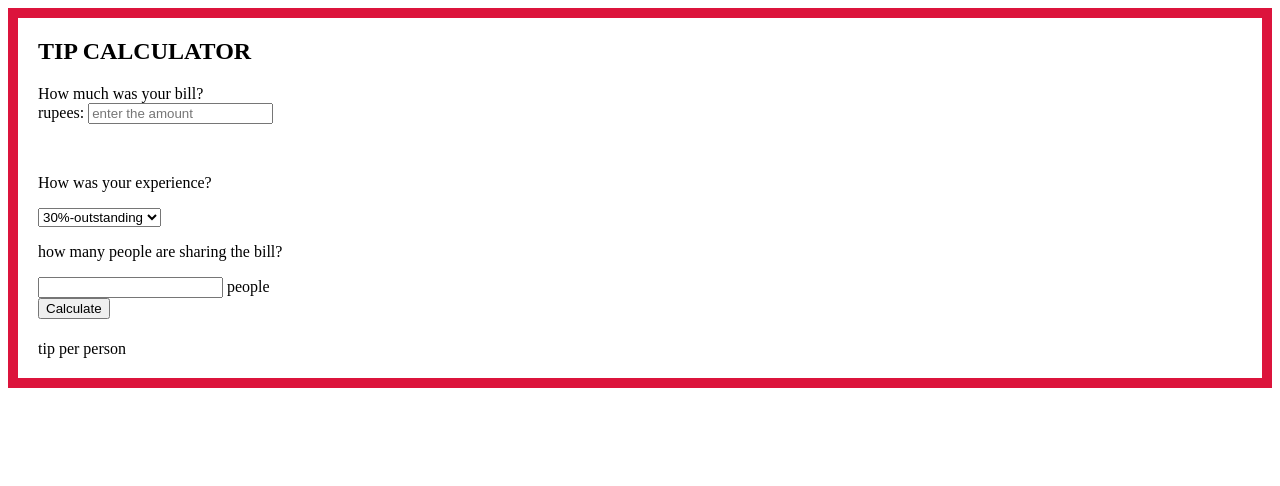
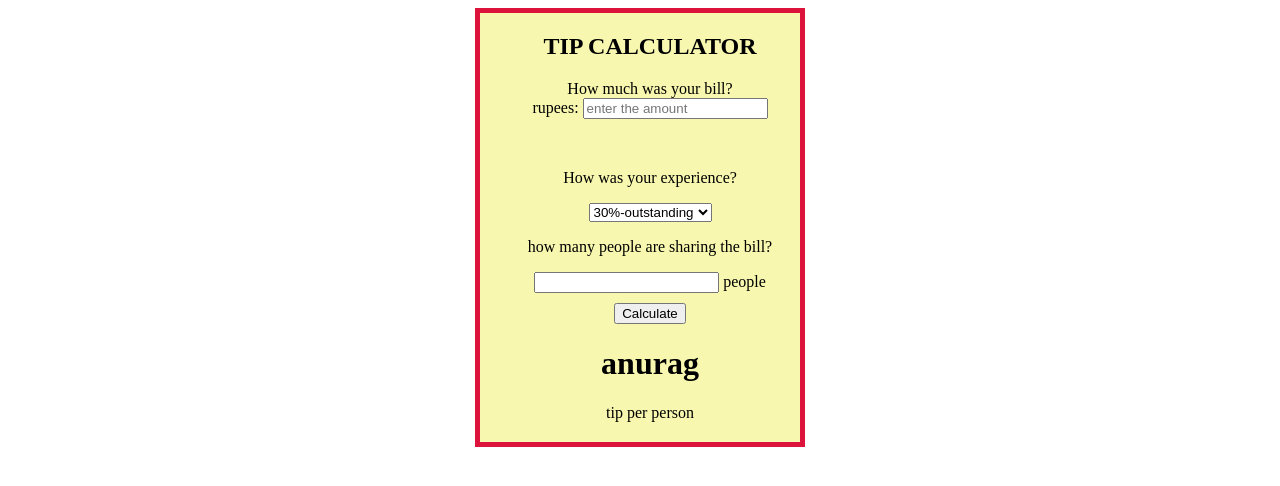
Before and after one commit to anurag9012/tipcalculator, a plain HTML site: page index.html in a window 1280 px wide. Drawn offline with Linux system fonts and the light colour scheme.

Commit message:
third commit

```diff
--- a/index.html
+++ b/index.html
@@ -34,10 +34,10 @@
         <input type="text" name="" id="nop"> people
     </div>
     <div>
-        <button onclick="tipfn()">Calculate</button>
+        <button style="margin-top: 10px;" onclick="tipfn()">Calculate</button>
     </div>
     <h1 id="tip">
-
+       anurag
     </h1>
     tip per person
 
--- a/script.js
+++ b/script.js
@@ -3,6 +3,7 @@ function tipfn(){
     //let experience= document.getElementById('exp').index;
     var experience=document.getElementById("exp");
     var tipamount=document.getElementById("tip");
+    console.log(tipamount.textContent)
 
     var experienceindex=experience.selectedIndex;
     var experiencestatus=experience.options[experienceindex].value;
@@ -23,6 +24,8 @@ else{
         tip=(billamt/10)*3;
     }
     tipamount.textContent=tip/nop;
+    tipamount.style.color='red' ;
+  tipamount.style.backgroundColor='yellow' ;
   //var tipeach=tip/nop;
  // alert(tipeach);
 
--- a/style.css
+++ b/style.css
@@ -1,10 +1,11 @@
 #mainbox{
-    border: 10px solid crimson ;
-    width: auto;
-    margin-right: 30%;
-    margin-left: 50%;
-    margin-top: 20%;
+    background-color: #edec4970;
+    border: 5px solid crimson ;
+    width: 300px;
+   top: 10%;
     margin: auto;
     padding-left: 20px;
     padding-bottom: 20px;
+   text-align: center;
+
 }
```
Lines whose indentation alone changed are shown as unchanged.
